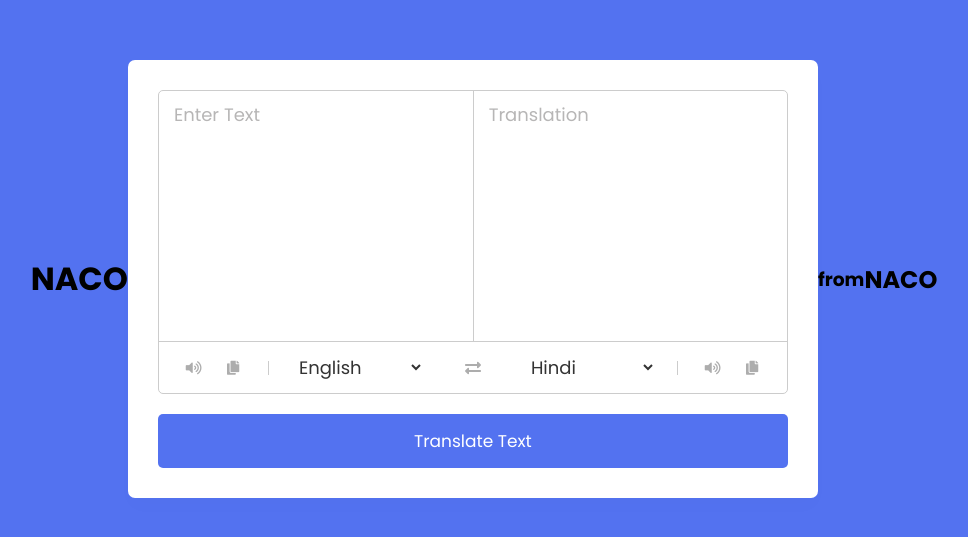
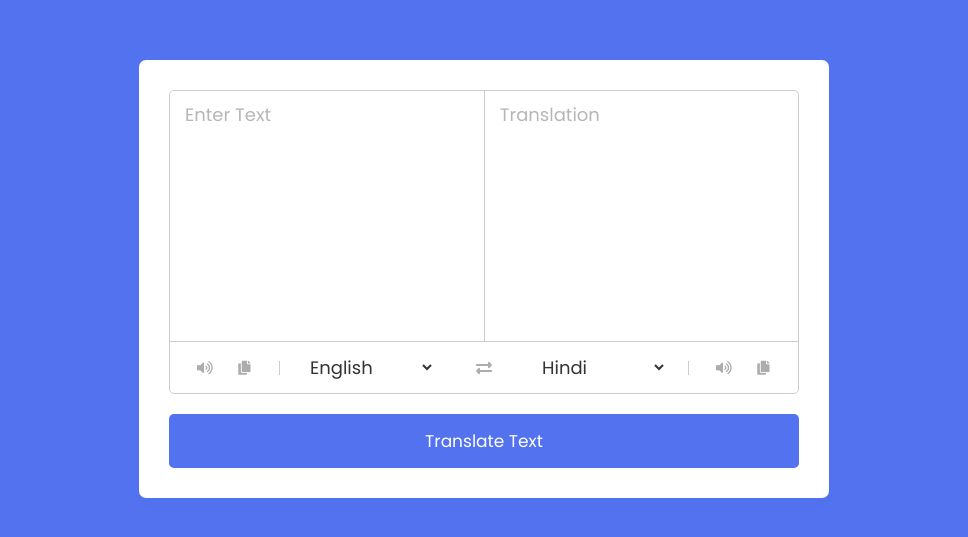
Before and after one commit to Viperte/NACOTRANSLATOR, a plain HTML site: page index.html in a window 1280 px wide. Shown: the part 121-658 px from the top of the page, without its empty margins (156-1124 px from the left). Drawn offline with Linux system fonts and the light colour scheme.

Commit message:
Update index.html

```diff
--- a/index.html
+++ b/index.html
@@ -3,13 +3,12 @@
 <html lang="en" dir="ltr">
   <head>
     <meta charset="utf-8">
-    <title>Language Translator</title>
+    <title>NACO Translate</title>
     <link rel="stylesheet" href="style.css">
     <meta name="viewport" content="width=device-width, initial-scale=1.0">
     <link rel="stylesheet" href="https://cdnjs.cloudflare.com/ajax/libs/font-awesome/5.15.3/css/all.min.css"/>
   </head>
   <body>
-     <h1> NACO </h1>
     <div class="container">
       <div class="wrapper">
         <div class="text-input">
@@ -36,8 +35,6 @@
       </div>
       <button>Translate Text</button>
     </div>
-    <h3> from </h3>
-    <h2> NACO </h2>
 
     <script src="countries.js"></script>
     <script src="script.js"></script>
```
